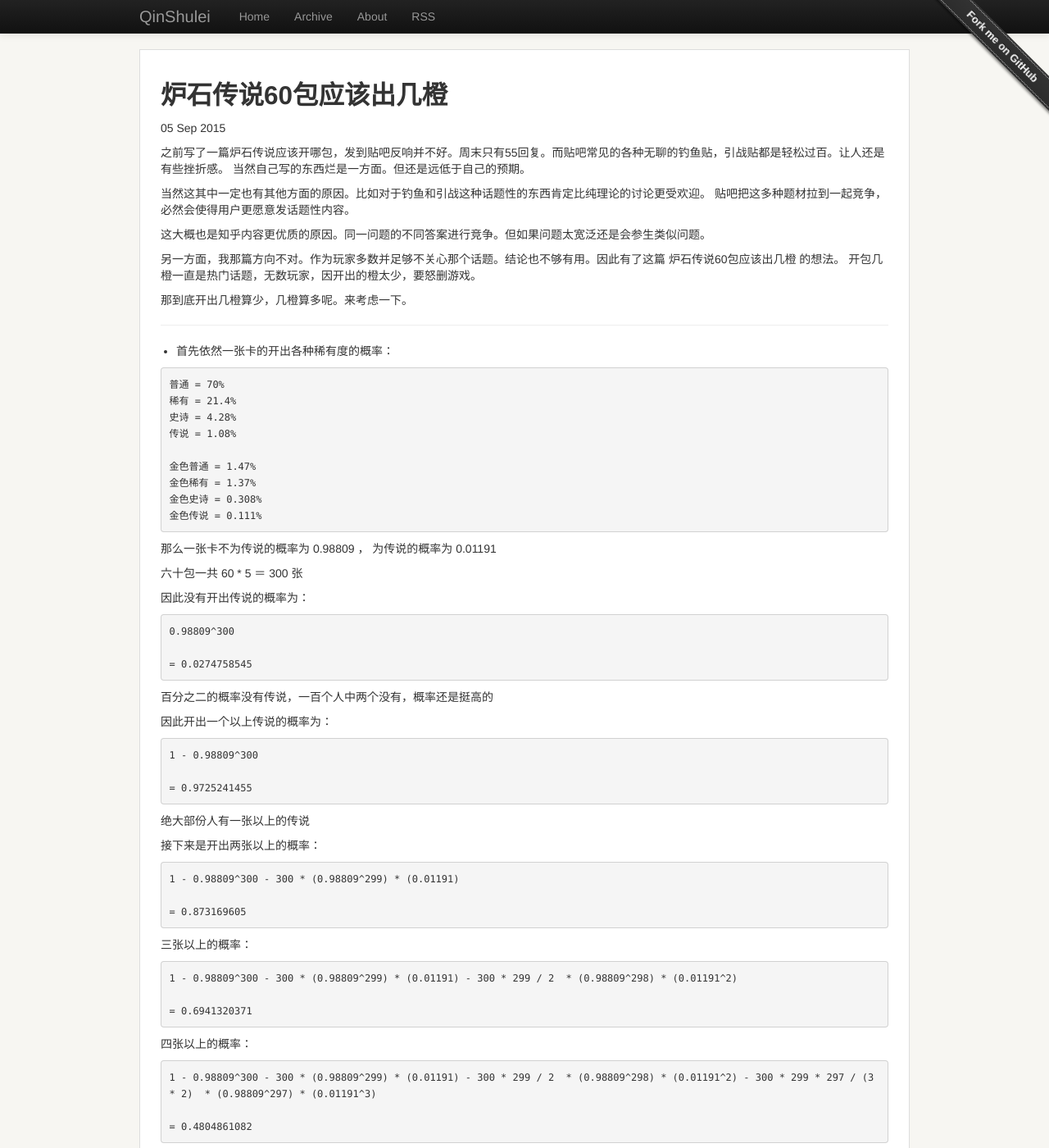
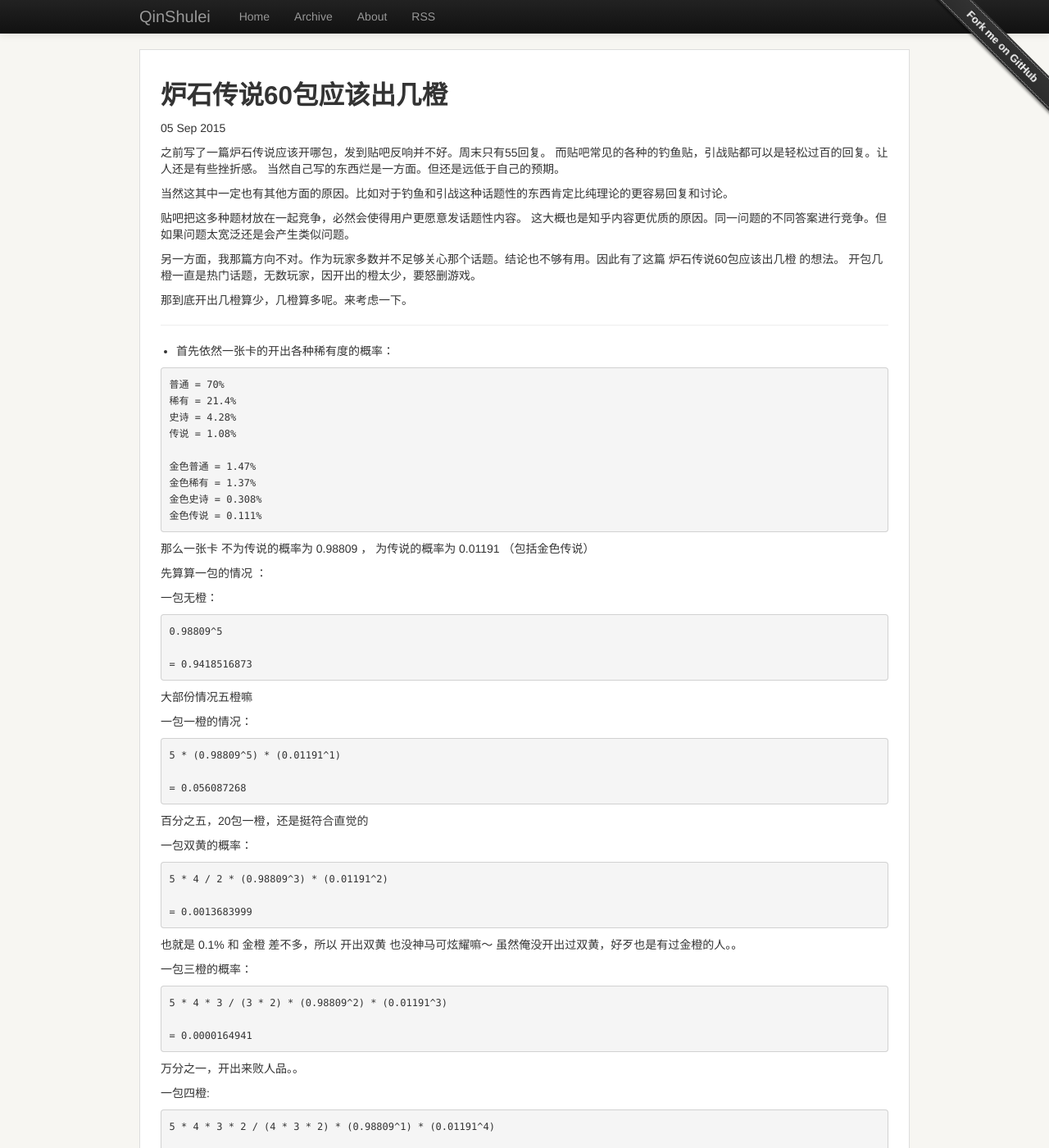
Before and after one commit to qinshulei/qinshulei.github.io, a Jekyll site: the page built from _posts/2015-09-13-hearthstone2.markdown, in a window 1280 px wide and 1400 px high. Shown: the whole window at 82% size. Built offline with Jekyll 4.4.1, drawn with Linux system fonts in a browser that asks for light colours; comment, search, counter and statistics services are not loaded; some of the changed text lies outside the part shown.

Commit message:
update hearthstone2

````diff
--- a/_posts/2015-09-13-hearthstone2.markdown
+++ b/_posts/2015-09-13-hearthstone2.markdown
@@ -6,15 +6,16 @@
 tages: game hearthstone
 ---
 
-之前写了一篇炉石传说应该开哪包，发到贴吧反响并不好。周末只有55回复。而贴吧常见的各种无聊的钓鱼贴，引战贴都是轻松过百。让人还是有些挫折感。
+之前写了一篇炉石传说应该开哪包，发到贴吧反响并不好。周末只有55回复。
+而贴吧常见的各种的钓鱼贴，引战贴都可以是轻松过百的回复。让人还是有些挫折感。
 当然自己写的东西烂是一方面。但还是远低于自己的预期。
 
-当然这其中一定也有其他方面的原因。比如对于钓鱼和引战这种话题性的东西肯定比纯理论的讨论更受欢迎。
-贴吧把这多种题材拉到一起竞争，必然会使得用户更愿意发话题性内容。
+当然这其中一定也有其他方面的原因。比如对于钓鱼和引战这种话题性的东西肯定比纯理论的更容易回复和讨论。
 
-这大概也是知乎内容更优质的原因。同一问题的不同答案进行竞争。但如果问题太宽泛还是会参生类似问题。
+贴吧把这多种题材放在一起竞争，必然会使得用户更愿意发话题性内容。
+这大概也是知乎内容更优质的原因。同一问题的不同答案进行竞争。但如果问题太宽泛还是会产生类似问题。
 
-另一方面，我那篇方向不对。作为玩家多数并足够不关心那个话题。结论也不够有用。因此有了这篇 炉石传说60包应该出几橙 的想法。
+另一方面，我那篇方向不对。作为玩家多数并不足够关心那个话题。结论也不够有用。因此有了这篇 炉石传说60包应该出几橙 的想法。
 开包几橙一直是热门话题，无数玩家，因开出的橙太少，要怒删游戏。
 
 那到底开出几橙算少，几橙算多呢。来考虑一下。
@@ -35,9 +36,72 @@
 金色传说 = 0.111%
 ```
 
-那么一张卡不为传说的概率为 0.98809 ， 为传说的概率为 0.01191
+那么一张卡 不为传说的概率为 0.98809 ， 为传说的概率为 0.01191 （包括金色传说）
 
-六十包一共 60 * 5 ＝ 300 张
+先算算一包的情况 ：
+
+一包无橙：
+```
+0.98809^5
+
+= 0.9418516873
+```
+
+大部份情况五橙嘛
+
+一包一橙的情况：
+```
+5 * (0.98809^5) * (0.01191^1)
+
+= 0.056087268
+```
+
+百分之五，20包一橙，还是挺符合直觉的
+
+一包双黄的概率：
+
+```
+5 * 4 / 2 * (0.98809^3) * (0.01191^2)
+
+= 0.0013683999
+```
+
+也就是 0.1% 和 金橙 差不多，所以 开出双黄 也没神马可炫耀嘛～ 虽然俺没开出过双黄，好歹也是有过金橙的人。。
+
+一包三橙的概率：
+
+```
+5 * 4 * 3 / (3 * 2) * (0.98809^2) * (0.01191^3)
+
+= 0.0000164941
+```
+
+万分之一，开出来败人品。。
+
+一包四橙:
+
+```
+5 * 4 * 3 * 2 / (4 * 3 * 2) * (0.98809^1) * (0.01191^4)
+
+= 9.94E-8
+```
+
+百万分之一，我不想说啥，话说体育彩票好像千万分之一，感受一下吧。。
+如此说来玩家基数超越彩票后，应该一年会有一两个包吧
+
+一包五橙呢：
+
+```
+0.01191^5
+
+= 2E-10
+```
+
+五亿分之一 （此生有可能看到么。。）
+
+---------------------------------------------------
+
+下面进入正题，六十包一共 60 * 5 ＝ 300 张
 
 因此没有开出传说的概率为：
 
@@ -46,10 +110,10 @@
 
 = 0.0274758545
 ```
-百分之二的概率没有传说，一百个人中两个没有，概率还是挺高的
+百分之二到百分之三的概率没有传说，一百个人中两三个没有，概率还是挺高的
 
 
-因此开出一个以上传说的概率为：
+开出一个以上传说的概率为：
 
 ```
 1 - 0.98809^300
@@ -68,6 +132,8 @@
 = 0.873169605
 ```
 
+依然是绝大多数人可以开出两张以上
+
 三张以上的概率：
 
 ```
@@ -76,6 +142,7 @@
 = 0.6941320371
 ```
 
+只有半数以上了
 
 四张以上的概率：
 
@@ -85,6 +152,8 @@
 = 0.4804861082
 ```
 
+少于一半的人四张及以上
+
 五张以上的概率：
 
 ```
@@ -92,6 +161,8 @@
 
 = 0.2899217842
 ```
+
+还剩 三分之一 ，还是挺多的，但不应该以此为参考系
 
 六张以上的概率：
 
@@ -133,7 +204,6 @@
 = 0.0092827457
 ```
 
+以此类推。
 
-以此类推。后面同样做个在线计算器吧。
-
-话说60包十橙，百分之一的概率似乎还是可以期待一下的。。是不是我算错了。。
+话说60包十橙，百分之一的概率似乎还是可以期待一下的。比如开100次60包，就有希望见到它了。是不是我算错了。。
````
